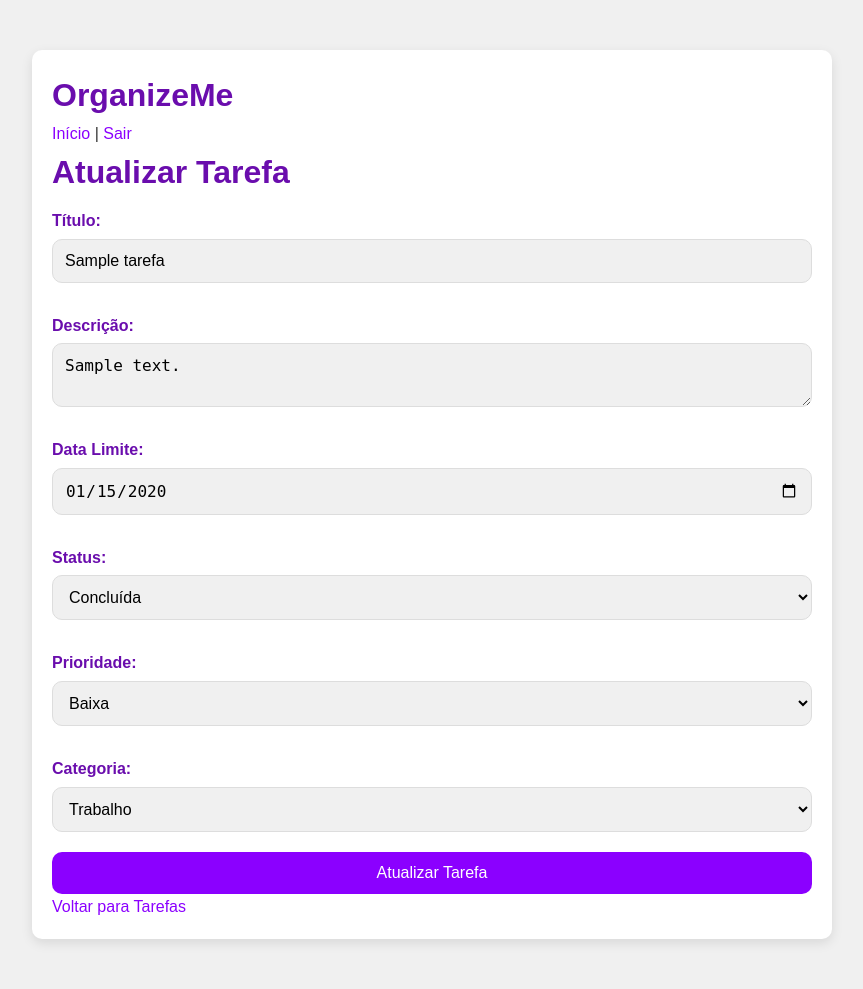
After one commit to fleabagreact/OrganizeMe, a Flask app: page /tarefas/atualizar/1 in a window 1280 px wide. The commit adds this page. Shown: the whole page, without its empty margins (208-1071 px from the left). Run offline with Flask 3, Linux system fonts and the light colour scheme; a user stored in the database is signed in; data comes from the database, SQL or seed files in the repository; both versions use the stored data as it was after the commit; tables that the repository leaves empty hold one stand-in row (values such as "Sample post").

Commit message:
consertar rotas

```diff
--- a/app.py
+++ b/app.py
@@ -66,6 +66,7 @@ def logout():
 @login_required
 def tarefas():
     tarefas = Tarefa.listar_tarefas(current_user.id)
+    print(tarefas)  # Para depuração
     return render_template('tarefas.html', tarefas=tarefas)
 
 @app.route('/tarefas/adicionar', methods=['GET', 'POST'])
@@ -99,5 +100,44 @@ def adicionar_tarefa():
 
     return render_template('adicionar_tarefa.html', status_tarefas=status_tarefas, prioridade_tarefas=prioridade_tarefas, categoria_tarefas=categoria_tarefas)
 
+@app.route('/tarefas/excluir/<int:tarefa_id>', methods=['POST'])
+@login_required
+def excluir_tarefa(tarefa_id):
+    Tarefa.excluir_tarefa(tarefa_id)
+    flash('Tarefa excluída com sucesso!', 'sucesso')
+    return redirect(url_for('tarefas'))
+
+@app.route('/tarefas/atualizar/<int:tarefa_id>', methods=['GET', 'POST'])
+@login_required
+def atualizar_tarefa(tarefa_id):
+    tarefa = Tarefa.buscar_tarefa_por_id(tarefa_id)
+    if request.method == 'POST':
+        titulo = request.form['titulo']
+        descricao = request.form['descricao']
+        data_limite = request.form['data_limite']
+        id_status = request.form['id_status']
+        id_prioridade = request.form['id_prioridade']
+        id_categoria = request.form['id_categoria']
+        Tarefa.atualizar_tarefa(tarefa_id, titulo, descricao, data_limite, id_status, id_prioridade, id_categoria)
+        flash('Tarefa atualizada com sucesso!', 'sucesso')
+        return redirect(url_for('tarefas'))
+
+    connection = get_db_connection()
+    cursor = connection.cursor(dictionary=True)
+
+    cursor.execute('SELECT * FROM status_tarefa')
+    status_tarefas = cursor.fetchall()
+
+    cursor.execute('SELECT * FROM prioridade_tarefa')
+    prioridade_tarefas = cursor.fetchall()
+
+    cursor.execute('SELECT * FROM categoria_tarefa')
+    categoria_tarefas = cursor.fetchall()
+
+    cursor.close()
+    connection.close()
+
+    return render_template('atualizar_tarefa.html', tarefa=tarefa, status_tarefas=status_tarefas, prioridade_tarefas=prioridade_tarefas, categoria_tarefas=categoria_tarefas)
+
 if __name__ == '__main__':
     app.run(debug=True)
--- a/init_db.py
+++ b/init_db.py
@@ -2,7 +2,7 @@ import mysql.connector
 
 db_config = {
     'user': 'root',
-    'password': 'aluno',
+    'password': '',
     'host': 'localhost',
 }
 
--- a/models.py
+++ b/models.py
@@ -7,7 +7,7 @@ def get_db_connection():
     return mysql.connector.connect(
         host="localhost",
         user="root",
-        password="aluno",
+        password="",
         database="sistema_tarefas"
     )
 
--- a/static/css/styles.css
+++ b/static/css/styles.css
@@ -146,7 +146,6 @@ li:hover {
     font-weight: bold;
 }
 
-/* Status colors */
 .status-concluida {
     background-color: var(--status-concluida);
     color: var(--cor-texto);
--- /dev/null
+++ b/templates/atualizar_tarefa.html
@@ -0,0 +1,39 @@
+{% extends "layout.html" %}
+
+{% block content %}
+<h1>Atualizar Tarefa</h1>
+<form method="POST">
+    <label for="titulo">Título:</label>
+    <input type="text" id="titulo" name="titulo" value="{{ tarefa.titulo }}" required>
+
+    <label for="descricao">Descrição:</label>
+    <textarea id="descricao" name="descricao">{{ tarefa.descricao }}</textarea>
+
+    <label for="data_limite">Data Limite:</label>
+    <input type="date" id="data_limite" name="data_limite" value="{{ tarefa.data_limite }}" required>
+
+    <label for="id_status">Status:</label>
+    <select id="id_status" name="id_status" required>
+        {% for status in status_tarefas %}
+            <option value="{{ status.id_status }}" {% if status.id_status == tarefa.id_status %}selected{% endif %}>{{ status.descricao }}</option>
+        {% endfor %}
+    </select>
+
+    <label for="id_prioridade">Prioridade:</label>
+    <select id="id_prioridade" name="id_prioridade" required>
+        {% for prioridade in prioridade_tarefas %}
+            <option value="{{ prioridade.id_prioridade }}" {% if prioridade.id_prioridade == tarefa.id_prioridade %}selected{% endif %}>{{ prioridade.descricao }}</option>
+        {% endfor %}
+    </select>
+
+    <label for="id_categoria">Categoria:</label>
+    <select id="id_categoria" name="id_categoria" required>
+        {% for categoria in categoria_tarefas %}
+            <option value="{{ categoria.id_categoria }}" {% if categoria.id_categoria == tarefa.id_categoria %}selected{% endif %}>{{ categoria.descricao }}</option>
+        {% endfor %}
+    </select>
+
+    <button type="submit">Atualizar Tarefa</button>
+</form>
+<a href="{{ url_for('tarefas') }}">Voltar para Tarefas</a>
+{% endblock %}
```
Also changed, not shown: database/schema.sql (+7 -7 lines), templates/tarefas.html (+6 -4 lines).
